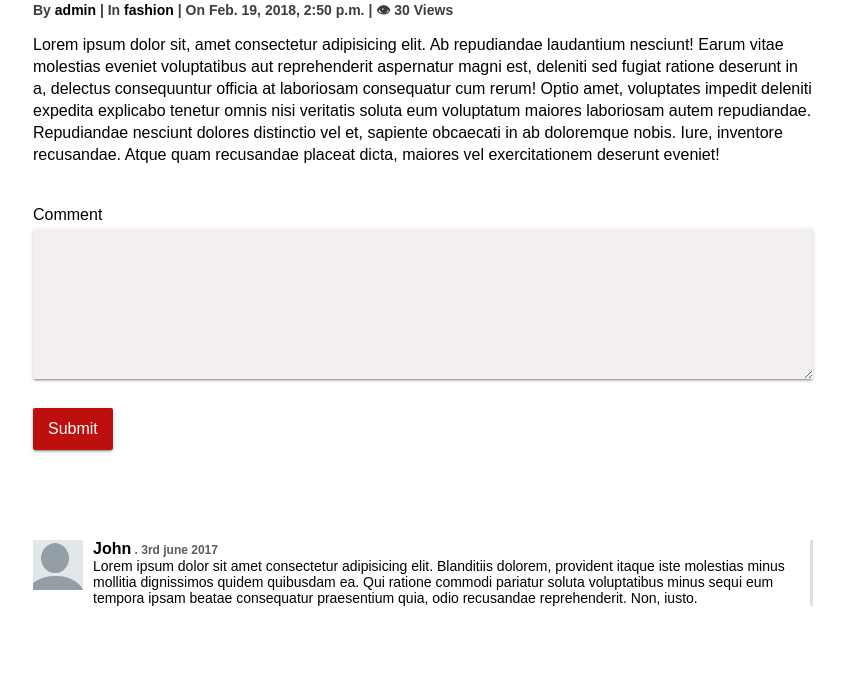
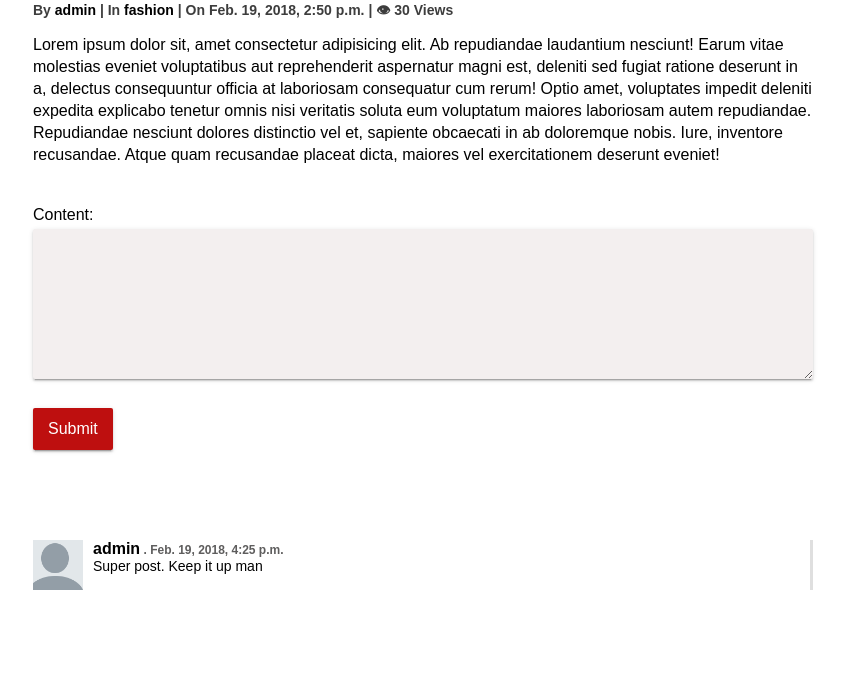
Before and after one commit to fleepgeek/Bloggest, a Django app: page /post/13/ in a window 1280 px wide. Shown: the part 146-822 px from the top of the page, without its empty margins (217-1062 px from the left). After the commit the page ends 736 px from the top, so only its background shows below. Run offline with Django 3.2, Linux system fonts and the light colour scheme; data comes from the database, SQL or seed files in the repository; both versions use the stored data as it was after the commit.

Commit message:
Created a new Post Detail

```diff
--- /dev/null
+++ b/blog/forms.py
@@ -0,0 +1,8 @@
+from django import forms
+
+from .models import Comment
+
+class CommentForm(forms.ModelForm):
+    class Meta:
+        model = Comment
+        fields = ('content',)
--- a/blog/templates/blog/post_detail.html
+++ b/blog/templates/blog/post_detail.html
@@ -15,22 +15,29 @@
     </div>
 
     <div class="form">
-        <form method="" novalidate>
-            <p><label for="">Comment</label> <textarea name="" id="" cols="30" rows="10"></textarea></p>
-
+        <form action="" method="post" novalidate>
+            {% csrf_token %}
+            {{ form.as_p }}
             <p><input type="submit" value="Submit"></p>
         </form>
     </div>
 
 
     <div class="comments-list">
-        <div class="comment">
-            <img src="{% static 'blog/images/avatar.png' %}" alt="avatar">
-            <div class="info">
-                <p>John<span> . 3rd june 2017</span></p>
-                <p>Lorem ipsum dolor sit amet consectetur adipisicing elit. Blanditiis dolorem, provident itaque iste molestias minus mollitia dignissimos quidem quibusdam ea. Qui ratione commodi pariatur soluta voluptatibus minus sequi eum tempora ipsam beatae consequatur praesentium quia, odio recusandae reprehenderit. Non, iusto.</p>
+        {% for cmt in comments %}
+            <div class="comment">
+                <img src="{% static 'blog/images/avatar.png' %}" alt="avatar">
+                <div class="info">
+                    <p>{{ cmt.by }}<span> . {{ cmt.created_on }}</span></p>
+                    <p>{{ cmt.content }}</p>
+                </div>
             </div>
-        </div>
+        {% empty %}
+            <div>
+                <h3>There are no comments yet.</h3>
+            </div>
+        {% endfor %}
+
     </div>
 
 {% endblock %}
--- a/blog/views.py
+++ b/blog/views.py
@@ -1,9 +1,10 @@
-from django.shortcuts import render
+from django.shortcuts import render, reverse
 from django.views import View
-from django.views.generic import ListView, DetailView, CreateView, UpdateView, DeleteView
+from django.views.generic import ListView, DetailView, CreateView, UpdateView, DeleteView, FormView
 from django.urls import reverse_lazy
 
 from .models import Post, Comment
+from .forms import CommentForm
 
 class Home(ListView):
     model = Post
@@ -22,14 +23,44 @@ class Dashboard(View):
         return view(request, *args, **kwargs)
 
 
-class PostDetail(DetailView):
+class PostDisplay(DetailView):
     model = Post
     def get_object(self):
-        object = super(PostDetail, self).get_object()
+        object = super(PostDisplay, self).get_object()
         object.view_count += 1
         object.save()
         return object
 
+    def get_context_data(self, **kwargs):
+        context = super(PostDisplay, self).get_context_data(**kwargs)
+        context['comments'] = Comment.objects.filter(post=self.get_object())
+        context['form'] = CommentForm
+        return context
+
+
+class PostComment(FormView):
+    form_class = CommentForm
+    template_name = 'blog/post_detail.html'
+
+    def form_valid(self, form):
+        form.instance.by = self.request.user
+        post = Post.objects.get(pk=self.kwargs['pk'])
+        form.instance.post = post
+        form.save()
+        return super(PostComment, self).form_valid(form)
+
+    def get_success_url(self):
+        return reverse('post_detail', kwargs={'pk': self.kwargs['pk']})
+
+
+class PostDetail(View):
+    def get(self, request, *args, **kwargs):
+        view = PostDisplay.as_view()
+        return view(request, *args, **kwargs)
+
+    def post(self, request, *args, **kwargs):
+        view = PostComment.as_view()
+        return view(request, *args, **kwargs)
 
 
 class PostCreate(CreateView):
```
Also changed, not shown: db.sqlite3.
